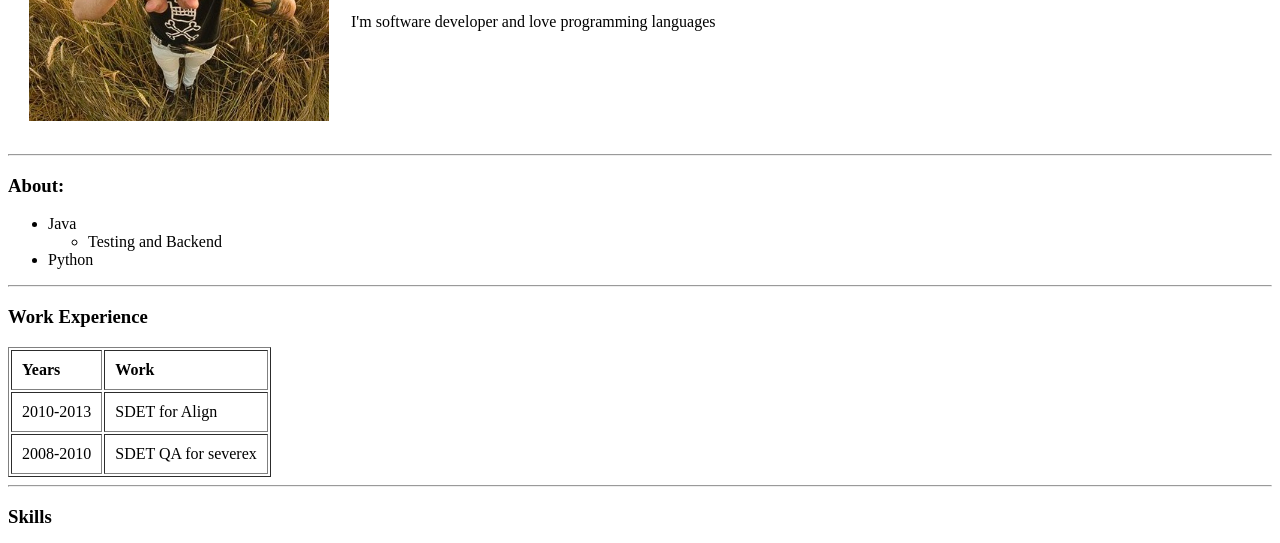
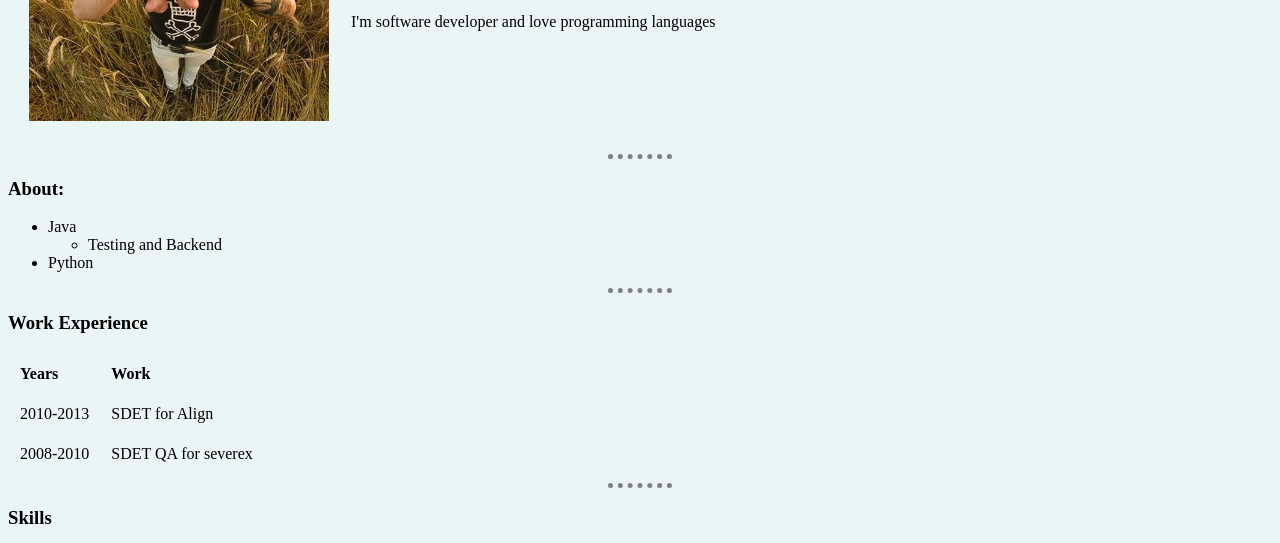
Before and after one commit to antikillaa/antikillaa.github.io, a plain HTML site: page index.html in a window 1280 px wide. Shown: the part 208-751 px from the top of the page. Drawn offline with Linux system fonts and the light colour scheme.

Commit message:
added style

```diff
--- /dev/null
+++ b/css/style.css
@@ -0,0 +1,14 @@
+body {
+    background-color: #eaf6f6;
+}
+
+hr {
+    background-color: #eaf6f6;
+    height: 0px;
+    width: 5%;
+    border-style: none;
+    border-top-style: dotted;
+    border-width: 5px;
+    color: grey;
+    /* display: inline-block; */
+}
--- a/index.html
+++ b/index.html
@@ -3,7 +3,10 @@
 <head>
     <meta charset="UTF-8">
     <title>Stan's Personal Site</title>
+    <link rel="stylesheet" href="/css/style.css">
+
 </head>
+
     <body>
         <table cellspacing="20">
             <tr>
@@ -28,7 +31,7 @@
         <hr>
 
         <h3>Work Experience</h3>
-        <table border="1" cellpadding="10">
+        <table cellpadding="10">
             <thead>
                 <tr align="left">
                     <th>Years</th>
```
